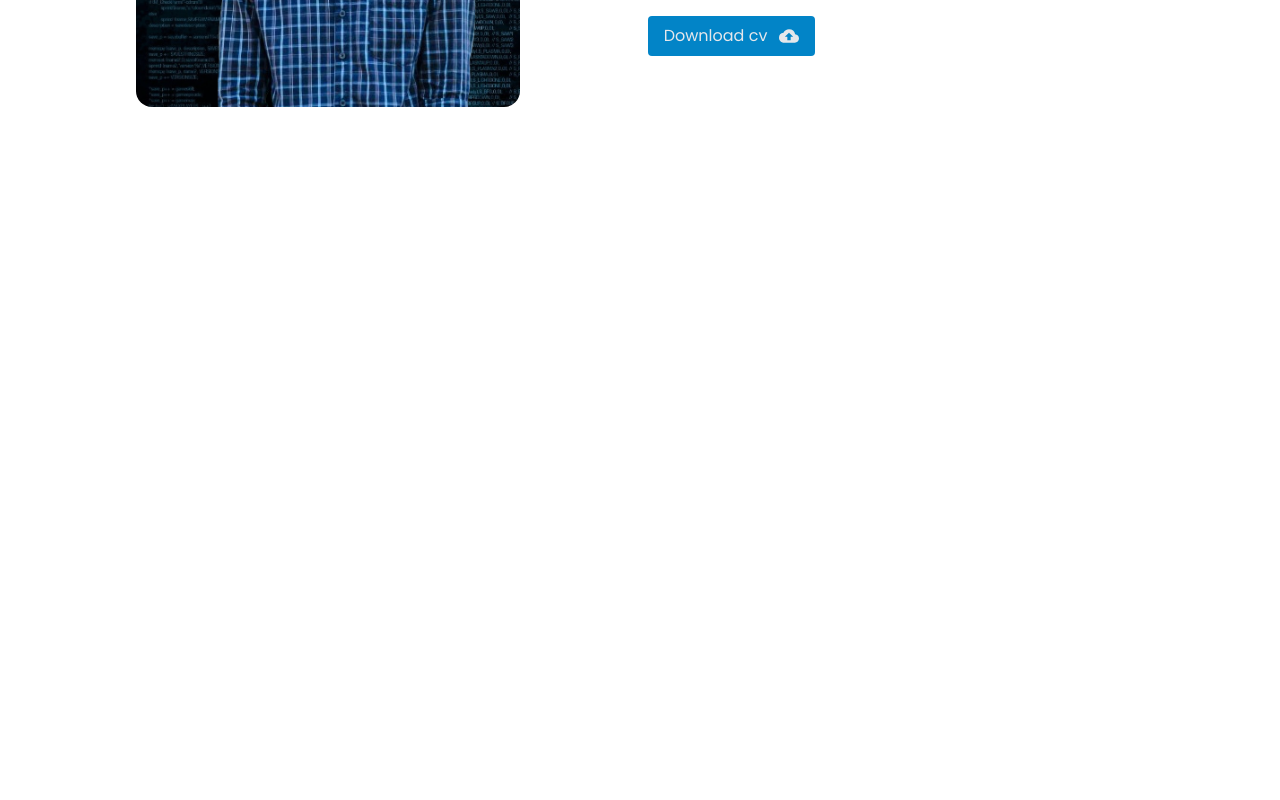
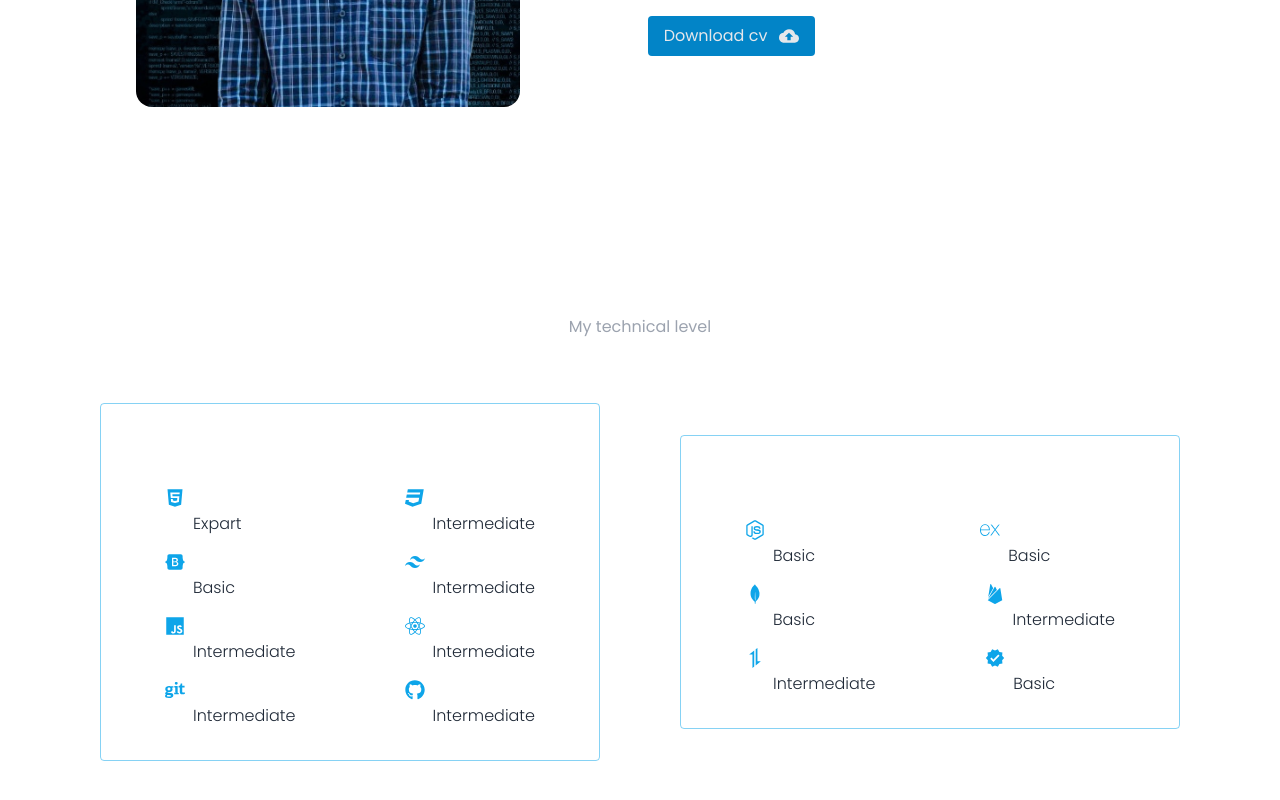
Before and after one commit to urraju/my-protfolio, a React (Vite) app: page / in a window 1280 px wide. Shown: the part 1260-2060 px from the top of the page. Before the commit the page ends 1467 px from the top, so only its background shows below. Built offline with nearby package versions, Linux system fonts and the light colour scheme.

Commit message:
skill section completed

```diff
--- a/src/Components/About/About.jsx
+++ b/src/Components/About/About.jsx
@@ -13,7 +13,7 @@ const About = () => {
   return (
     <div className="mt-20 my-20 lg:p-5 p-2">
       <TitleContent heading={"About Me"} subHeading={"My Introduction"} />
-      <div className="max-w-screen-2xl mx-auto flex items-center mt-20 gap-32 justify-center">
+      <div className="max-w-screen-2xl mx-auto flex flex-col md:flex-row items-center mt-20 md:gap-32 gap-10 justify-center">
         <div>
           <img className="w-96 rounded-2xl" src={aboutPic} alt="" />
         </div>
@@ -30,7 +30,7 @@ const About = () => {
               <p className="text-lg">Completed</p>
               <p className="font-light">30 + Projects</p>
             </div>
-            <div className="border text-center p-5 font-poppins rounded-lg border-sky-500 border-opacity-40 px-7">
+            <div className="border hidden md:block text-center p-5 font-poppins rounded-lg border-sky-500 border-opacity-40 px-7">
               <MdHeadsetMic className=" mx-auto text-4xl mb-2" />
               <p className="text-lg">Support </p>
               <p className="font-light">Every Time</p>
--- a/src/Components/Banner/Banner.jsx
+++ b/src/Components/Banner/Banner.jsx
@@ -4,7 +4,7 @@ import { MdNearMe } from "react-icons/md";
 const Banner = () => {
   return (
     <div className="mx-w-screen-2xl h-[600px]   mx-auto lg:p-5 p-2">
-      <div className="flex justify-evenly  items-center">
+      <div className="flex justify-evenly flex-col-reverse md:flex-row  items-center">
         <div>
             {/* <div>
                  <a href=""><FaInstagram /></a>
--- a/src/Components/Pages/Home.jsx
+++ b/src/Components/Pages/Home.jsx
@@ -1,11 +1,13 @@
 import About from "../About/About";
 import Banner from "../Banner/Banner";
+import Skills from "../Skills/Skills";
 
 const Home = () => {
     return(
         <div>
              <Banner/>
              <About/>
+             <Skills/>
         </div>
     )}
 export default Home;
--- a/src/Components/Skills/Skills.jsx
+++ b/src/Components/Skills/Skills.jsx
@@ -1,8 +1,141 @@
+import { MdHtml, MdVerified } from "react-icons/md";
+import TitleContent from "../TitleContent/TitleContent";
+import { FaBootstrap, FaCss3, FaGit, FaGithub, FaHtml5, FaJs, FaNode, FaNodeJs, FaReact } from "react-icons/fa";
+import { SiAxios, SiExpress, SiFirebase, SiMongodb, SiTailwindcss } from "react-icons/si";
 
 const Skills = () => {
-    return(
-        <div>
-             <p> HELLO I Am Skills </p>
+  return (
+    <div className="lg:p-5 p-2 my-20">
+      <TitleContent heading={"Skills"} subHeading={"My technical level"} />
+      <div className="max-w-screen-2xl mt-16 mx-auto  flex  items-center flex-col md:flex-row  justify-center gap-20">
+        <div className="p-5 border rounded border-sky-500  border-opacity-50 md:px-16 w-full md:w-[500px] ">
+          <h1 className="text-center mb-7 text-white text-2xl">Frontend Developer</h1>
+
+          <div className="flex justify-between">
+            <div className="flex items-start justify-center mb-3 gap-2">
+              <FaHtml5 className="text-xl mt-1 text-sky-500" />
+              <div className=" font-poppins">
+                <p className="text-xl text-white">HTML</p>
+                <p className="font-light">Expart</p>
+              </div>
+            </div>
+            <div className="flex gap-2">
+              <FaCss3  className="text-xl mt-1 text-sky-500" />
+              <div className=" font-poppins">
+                <p className="uppercase text-xl text-white">Css</p>
+                <p className="font-light">Intermediate</p>
+              </div>
+            </div>
+          </div>
+          <div className="flex justify-between">
+            <div className="flex items-start justify-center mb-3 gap-2">
+              <FaBootstrap className="text-xl mt-1 text-sky-500" />
+              <div className=" font-poppins">
+                <p className="text-xl text-white">Bootstrap</p>
+                <p className="font-light">Basic</p>
+              </div>
+            </div>
+            <div className="flex gap-2">
+              <SiTailwindcss  className="text-xl mt-1 text-sky-500" />
+              <div className=" font-poppins">
+                <p className="uppercase text-xl text-white">Tailwind</p>
+                <p className="font-light">Intermediate</p>
+              </div>
+            </div>
+          </div>
+          <div className="flex justify-between">
+            <div className="flex items-start justify-center mb-3 gap-2">
+              <FaJs className="text-xl mt-1 text-sky-500" />
+              <div className=" font-poppins">
+                <p className="text-xl text-white">Javascript</p>
+                <p className="font-light">Intermediate</p>
+              </div>
+            </div>
+            <div className="flex gap-2">
+              <FaReact  className="text-xl mt-1 text-sky-500" />
+              <div className=" font-poppins">
+                <p className="uppercase text-xl text-white">react</p>
+                <p className="font-light">Intermediate</p>
+              </div>
+            </div>
+          </div>
+          <div className="flex justify-between">
+            <div className="flex items-start justify-center mb-3 gap-2">
+              <FaGit className="text-xl mt-1 text-sky-500" />
+              <div className=" font-poppins">
+                <p className="text-xl text-white">Git</p>
+                <p className="font-light">Intermediate</p>
+              </div>
+            </div>
+            <div className="flex gap-2">
+              <FaGithub  className="text-xl mt-1 text-sky-500" />
+              <div className=" font-poppins">
+                <p className="uppercase text-xl text-white">gitHub</p>
+                <p className="font-light">Intermediate</p>
+              </div>
+            </div>
+          </div>
+
         </div>
-    )}
+        {/* backend  */}
+        <div className=" ">
+        <div className="p-5 border rounded border-sky-500  border-opacity-50 md:px-16  md:w-[500px] ">
+          <h1 className="text-center mb-7 text-white text-2xl">Backend Developer</h1>
+
+          <div className="flex justify-between">
+            <div className="flex items-start justify-center mb-3 gap-2">
+              <FaNodeJs className="text-xl mt-1 text-sky-500" />
+              <div className=" font-poppins">
+                <p className="text-xl text-white">Node.Js</p>
+                <p className="font-light">Basic</p>
+              </div>
+            </div>
+            <div className="flex gap-2">
+              <SiExpress className="text-xl mt-1 text-sky-500" />
+              <div className=" font-poppins">
+                <p className="uppercase text-xl text-white">Express.js</p>
+                <p className="font-light">Basic</p>
+              </div>
+            </div>
+          </div>
+          <div className="flex justify-between">
+            <div className="flex items-start justify-center mb-3 gap-2">
+              <SiMongodb className="text-xl mt-1 text-sky-500" />
+              <div className=" font-poppins">
+                <p className="text-xl text-white">Mongodb</p>
+                <p className="font-light">Basic</p>
+              </div>
+            </div>
+            <div className="flex gap-2">
+              <SiFirebase  className="text-xl mt-1 text-sky-500" />
+              <div className=" font-poppins">
+                <p className="uppercase text-xl text-white">Firebase</p>
+                <p className="font-light">Intermediate</p>
+              </div>
+            </div>
+          </div>
+          <div className="flex justify-between">
+            <div className="flex items-start justify-center mb-3 gap-2">
+              <SiAxios className="text-xl mt-1 text-sky-500" />
+              <div className=" font-poppins">
+                <p className="text-xl text-white">Axios</p>
+                <p className="font-light">Intermediate</p>
+              </div>
+            </div>
+            <div className="flex gap-2">
+              <MdVerified className="text-xl mt-1 text-sky-500" />
+              <div className=" font-poppins">
+                <p className="uppercase text-xl text-white">TanStack</p>
+                <p className="font-light">Basic</p>
+              </div>
+            </div>
+          </div>
+
+
+        </div>
+        </div>
+      </div>
+    </div>
+  );
+};
 export default Skills;
```
